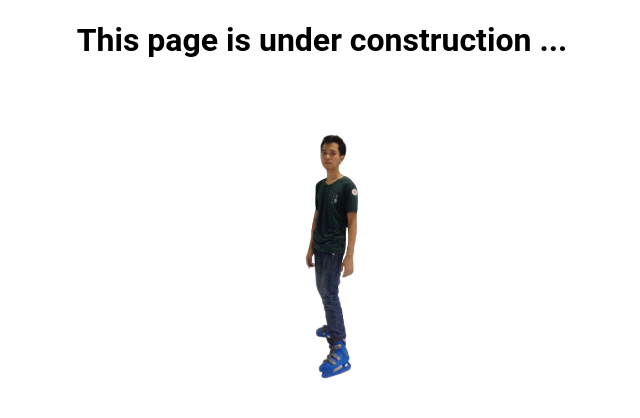
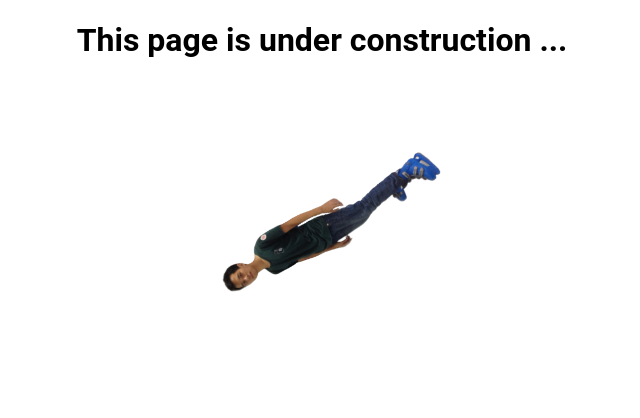
Before and after one commit to minhhainguyen2810/front-end, a React (Create React App) app: page / in a window 1280 px wide. Shown: the top 418 px of the page, without its empty margins (318-958 px from the left). Built offline with nearby package versions, Linux system fonts and the light colour scheme.

Commit message:
Update App.css

```diff
--- a/src/App.css
+++ b/src/App.css
@@ -3,7 +3,7 @@
 }
 
 .App-logo {
-  animation: App-logo-spin infinite 5s linear;
+  animation: App-logo-spin infinite 3s linear;
   height: 40vmin;
   pointer-events: none;
 }
```
